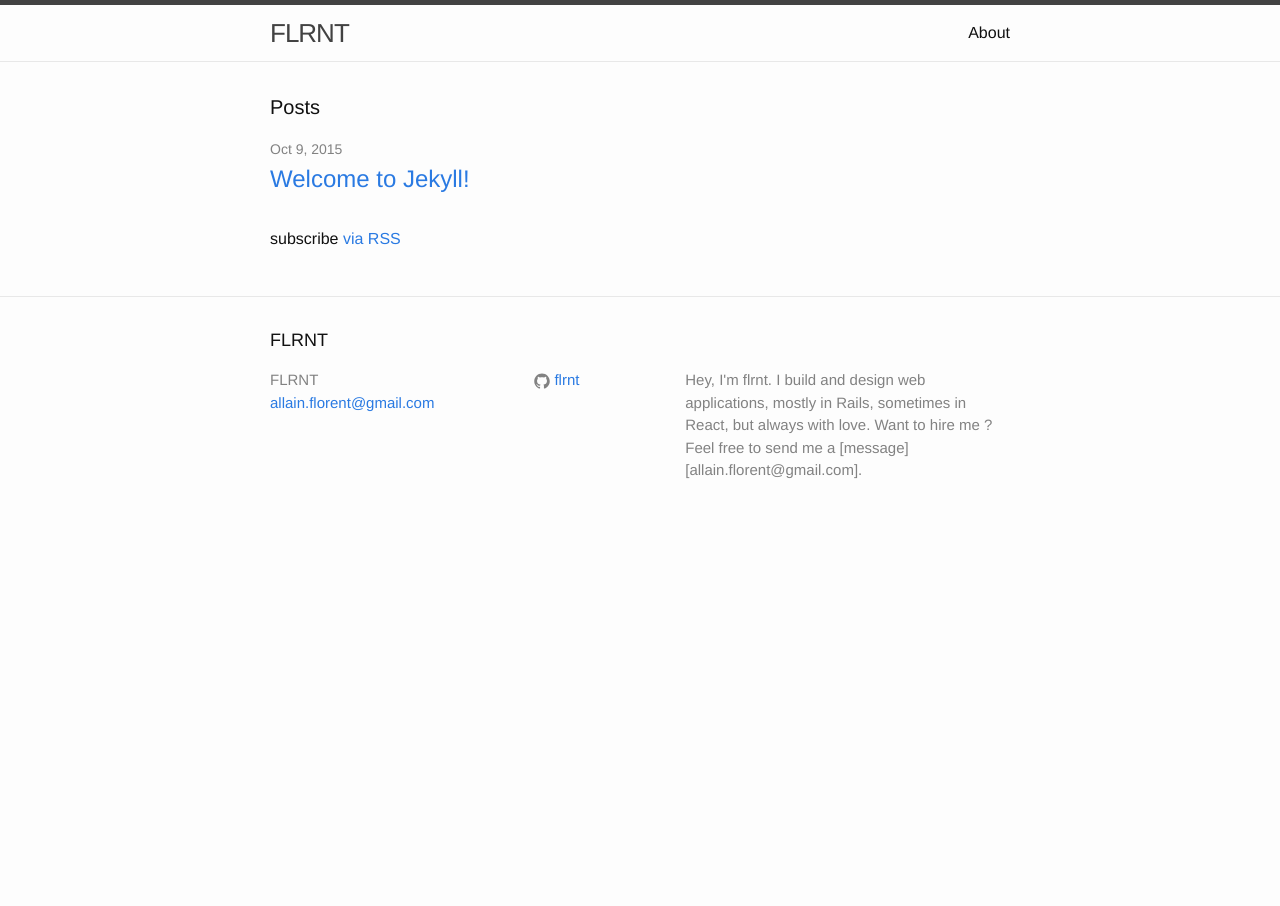
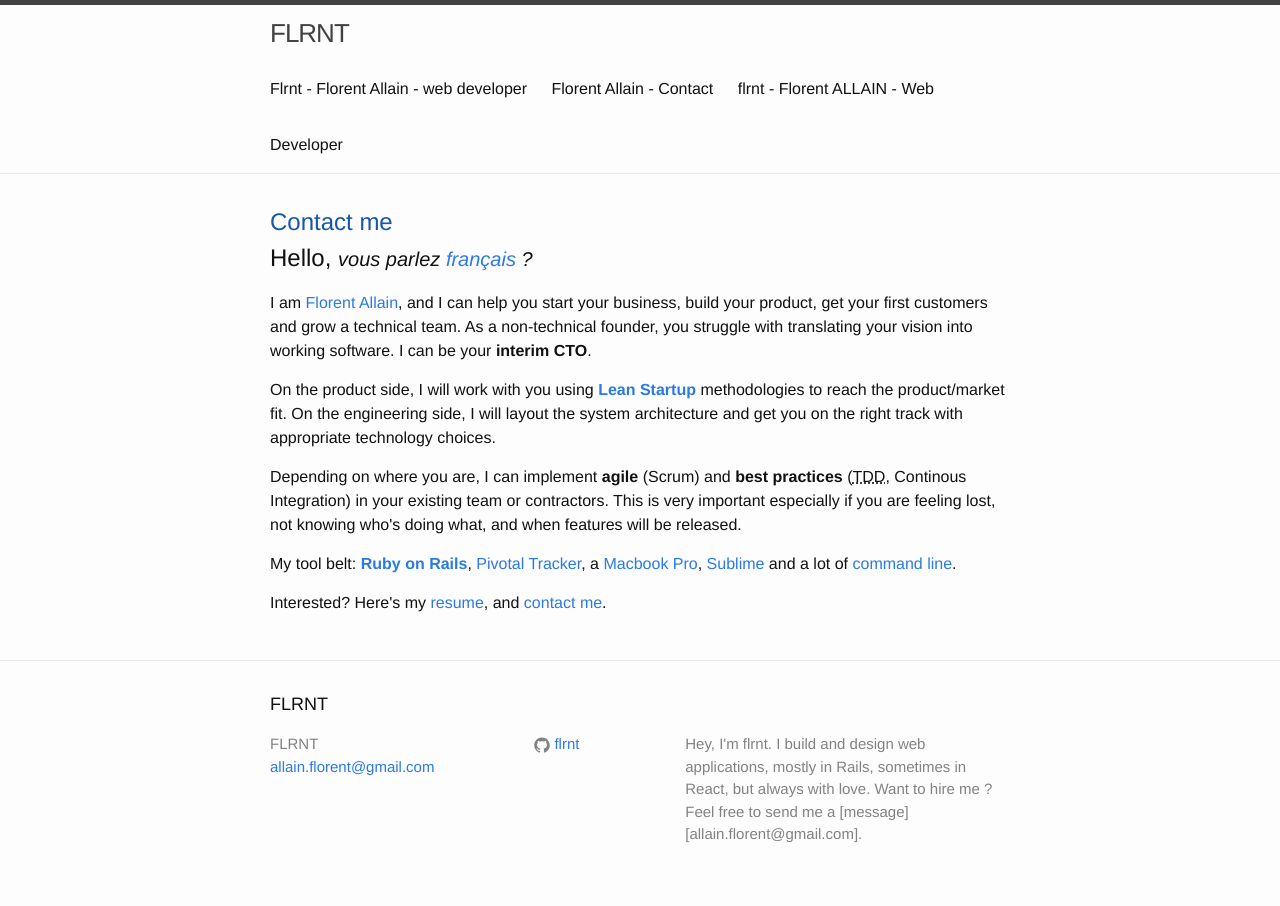
Before and after one commit to flrnt/blog, a Jekyll site: the page built from index.html, in a window 1280 px wide. Built offline with Jekyll 4.4.1, drawn with Linux system fonts in a browser that asks for light colours.

Commit message:
add few content

```diff
--- a/index.html
+++ b/index.html
@@ -1,23 +1,53 @@
 ---
 layout: default
+category: about
+title: flrnt - Florent ALLAIN - Web Developer
+description: Florent Allain helps you to grow your business by making web applications.
 ---
 
-<div class="home">
+<section class="about-me inner" itemscope itemtype="http://data-vocabulary.org/Person">
+  <div class="pull-right speak-french"></div>
 
-  <h1 class="page-heading">Posts</h1>
+  <h1>
+    <div class="book-me">
+      <!-- <a class="btn btn-lg" href="/contact">Contact me</a> -->
+      <a href="" class="btn btn-lg">Contact me</a>
+    </div>
+    <span class="hello">
+      Hello,
+      <small><em>vous parlez <a href="/fr/" rel="alternate" hreflang="fr">français</a> ?</em></small>
+    </span>
+  </h1>
 
-  <ul class="post-list">
-    {% for post in site.posts %}
-      <li>
-        <span class="post-meta">{{ post.date | date: "%b %-d, %Y" }}</span>
+  <p>
+    I am <a href="/"><span itemprop="name">Florent Allain</span></a>, and I can help you start
+    your business, build your product, get your first customers and grow a technical team.
+    As a non-technical founder, you struggle with translating your vision into working software.
+    I can be your <strong itemprop="role">interim CTO</strong>.<!--  in <span itemprop="location">Paris</span>. -->
+  </p>
 
-        <h2>
-          <a class="post-link" href="{{ post.url | prepend: site.baseurl }}">{{ post.title }}</a>
-        </h2>
-      </li>
-    {% endfor %}
-  </ul>
+  <p>
+    On the product side, I will work with you using <strong><a href="http://theleanstartup.com/">Lean Startup</a></strong> methodologies to reach the product/market fit. On the engineering side, I will layout
+    the system architecture and get you on the right track with appropriate technology choices.
+  </p>
 
-  <p class="rss-subscribe">subscribe <a href="{{ "/feed.xml" | prepend: site.baseurl }}">via RSS</a></p>
+  <p>
+    Depending on where you are, I can implement <strong>agile</strong> (Scrum)
+    and <strong>best practices</strong> (<acronym title="Test-Driven Development">TDD</acronym>, Continous Integration) in your existing team or contractors. This is very important especially if you
+    are feeling lost, not knowing who's doing what, and when features will be released.
+  </p>
 
-</div>
+  <p>
+    My tool belt: <a href="http://rubyonrails.org/"><strong>Ruby on Rails</strong></a>,
+    <a href="http://pivotaltracker.com/">Pivotal Tracker</a>,
+    a <a href="https://www.apple.com/macbook-pro/">Macbook Pro</a>,
+    <a href="http://www.sublimetext.com/">Sublime</a>
+    and a lot of <a href="https://github.com/ssaunier/dotfiles">command line</a>.
+  </p>
+
+  <p>
+    Interested? Here's my <a href="#">resume</a>,
+    and <a href="/contact">contact me</a>.
+  </p>
+
+</section>
```
Also changed, not shown: about.md (+3 -9 lines), contact/index.html (added, +73 -0 lines).
